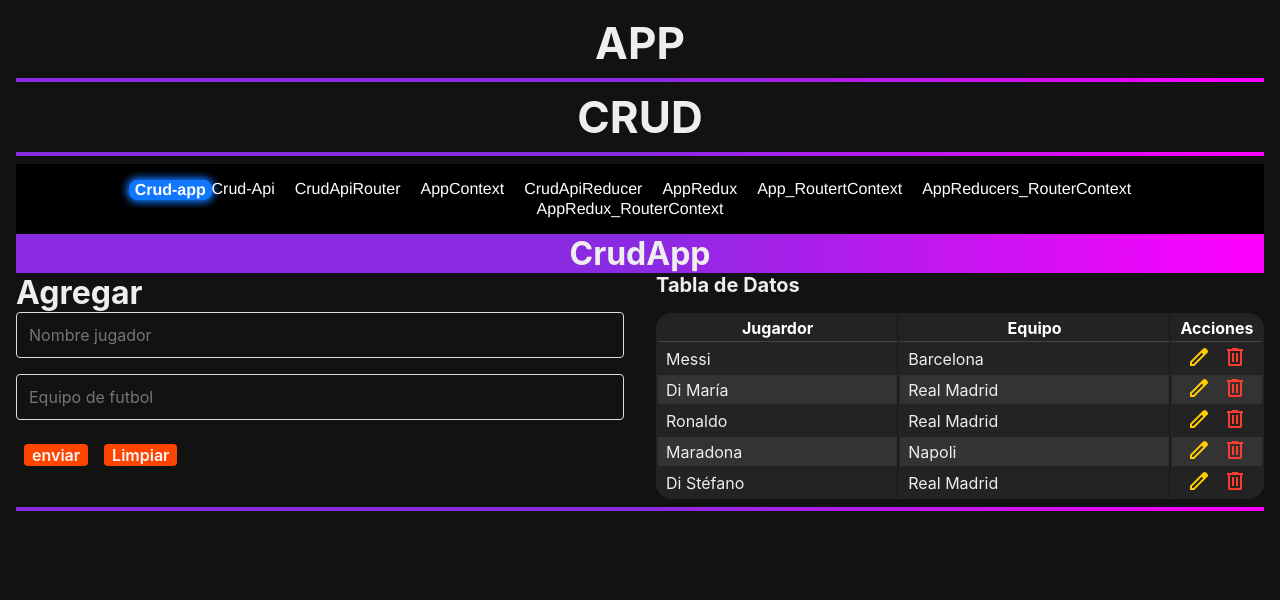
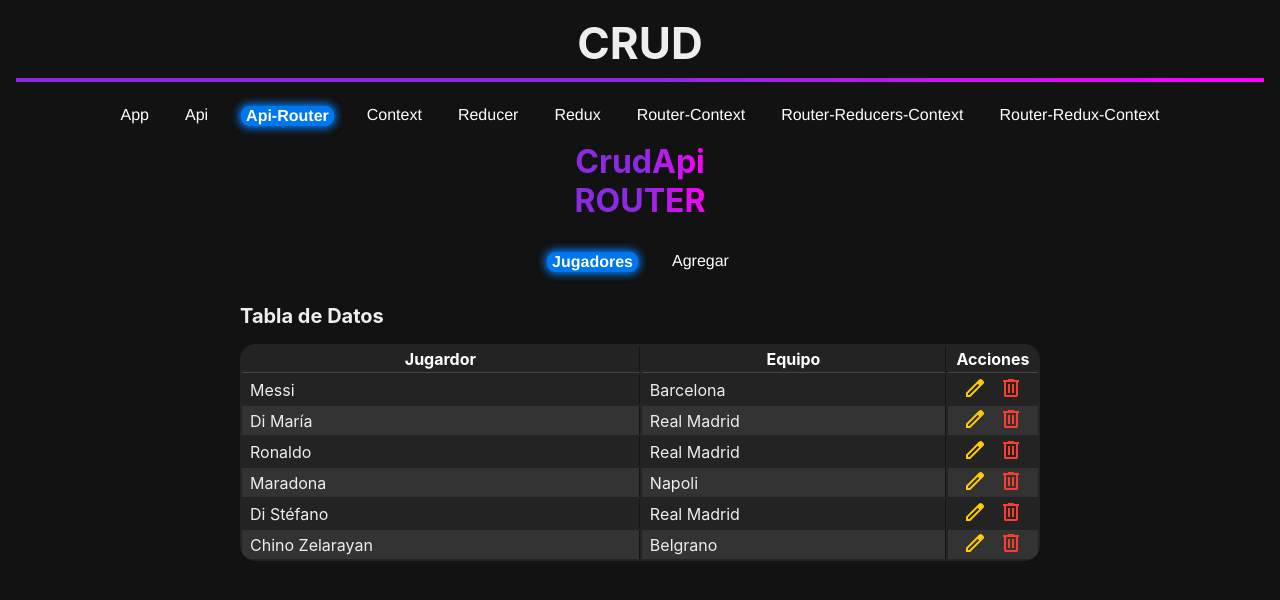
Before and after one commit to fergsosa/react-app-crud, a React (Vite) app: page /#/CrudApiRouter in a window 1280 px wide. Before the commit this address led to /#/. Shown: the top 600 px of the page. Built offline with nearby package versions, Linux system fonts and the light colour scheme; data requests are answered from the project's data file.

Commit message:
Feat: css/nav

```diff
--- a/src/App.jsx
+++ b/src/App.jsx
@@ -7,10 +7,7 @@ const myTitle = {
 function App() {
   return (
     <>
-      <h1 style={myTitle}>APP</h1>
-      <hr />
       <Crud />
-      <hr />
     </>
   );
 }
--- a/src/CRUD/components/NavBar.css
+++ b/src/CRUD/components/NavBar.css
@@ -1,11 +1,12 @@
 nav {
-  background-color: #000;
+  /* background-color: #000; */
   display: flex;
   flex-wrap: wrap;
   justify-content: center;
   padding: 1rem;
   a {
-    padding-right: 20px;
+    padding: 0 3px;
+    margin: 0 15px;
     color: #fff;
     font-family: Helvetica, sans-serif;
   }
--- a/src/CRUD/components/NavBar.jsx
+++ b/src/CRUD/components/NavBar.jsx
@@ -4,17 +4,15 @@ import "./NavBar.css";
 function NavBar() {
   return (
     <nav>
-      <NavLink to="/">Crud-app</NavLink>
-      <NavLink to="/crudApi">Crud-Api</NavLink>
-      <NavLink to="/CrudApiRouter">CrudApiRouter</NavLink>
-      <NavLink to="/AppContext">AppContext</NavLink>
-      <NavLink to="/CrudApiReducer">CrudApiReducer</NavLink>
-      <NavLink to="/AppRedux">AppRedux</NavLink>
-      <NavLink to="/App_RoutertContext">App_RoutertContext</NavLink>
-      <NavLink to="/AppReducers_RouterContext">
-        AppReducers_RouterContext
-      </NavLink>
-      <NavLink to="/AppRedux_RouterContext">AppRedux_RouterContext</NavLink>
+      <NavLink to="/">App</NavLink>
+      <NavLink to="/crudApi">Api</NavLink>
+      <NavLink to="/CrudApiRouter">Api-Router</NavLink>
+      <NavLink to="/AppContext">Context</NavLink>
+      <NavLink to="/CrudApiReducer">Reducer</NavLink>
+      <NavLink to="/AppRedux">Redux</NavLink>
+      <NavLink to="/App_RoutertContext">Router-Context</NavLink>
+      <NavLink to="/AppReducers_RouterContext">Router-Reducers-Context</NavLink>
+      <NavLink to="/AppRedux_RouterContext">Router-Redux-Context</NavLink>
     </nav>
   );
 }
--- a/src/index.css
+++ b/src/index.css
@@ -152,12 +152,13 @@ hr {
 .active {
   font-weight: bold;
   color: #fff;
-  box-shadow: 0 0 10px #17f, 0 0 10px #17f;
-  border: 1px solid #17f;
-  padding: 0 0.3rem;
+  box-shadow: 0 0 10px #07e, 0 0 10px #07e;
+  border: 1px solid #07e;
+  padding: 0 4px;
   border-radius: 0.5rem;
   text-decoration: none;
-  background-color: #17f;
+  transition: all 0.5s ease-in-out;
+  background-color: #07e;
 }
 
 /* ********** Site Styles ********** */
@@ -170,8 +171,16 @@ hr {
 }
 
 .title-component {
+  margin: 0 auto;
+  width: fit-content;
   text-align: center;
   background-image: linear-gradient(to right, blueviolet, blueviolet, magenta);
+  -webkit-background-clip: text;
+  -webkit-text-fill-color: transparent;
+}
+
+.grid-1-2 {
+  margin-top: 1rem;
 }
 
 .crud-form {
@@ -246,7 +255,7 @@ hr {
         color: #fff;
       }
       &:active {
-        box-shadow: inset 2px 2px 6px #137, inset -2px -2px 6px #17f;
+        box-shadow: inset 2px 2px 6px #137, inset -2px -2px 6px #07e;
       } */
       &:active img,
       &:hover img {
```
